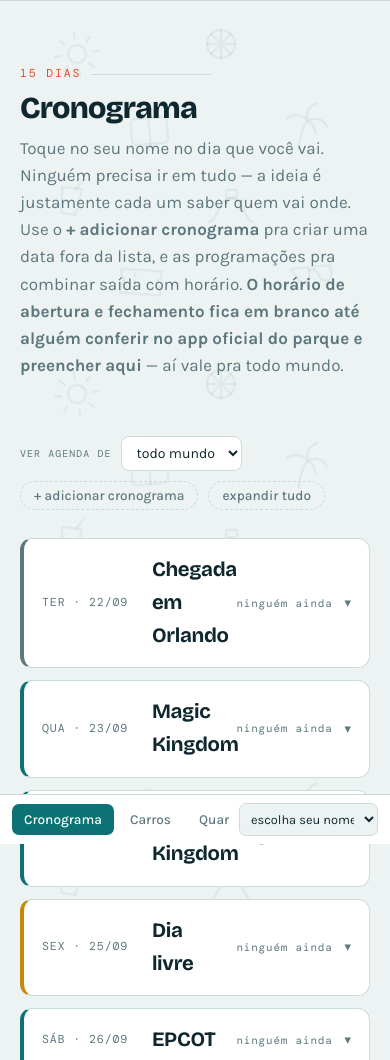
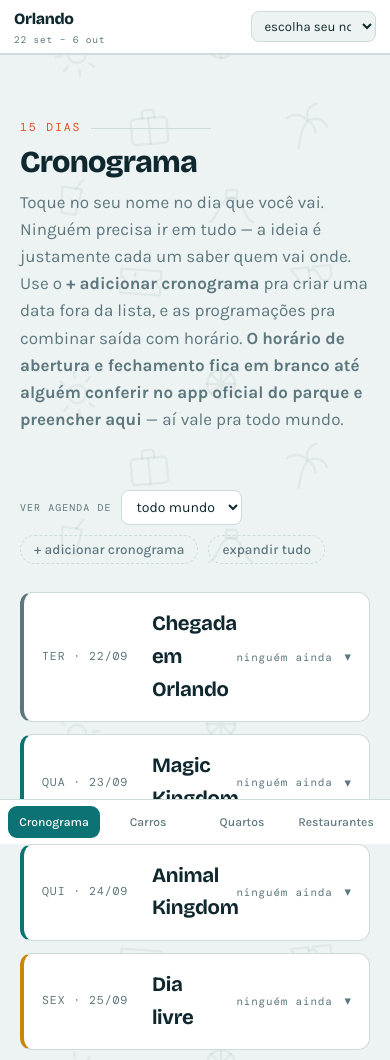
Before and after one commit to lucasoliverrosa-prog/orlando, a plain HTML site: page index.html in a window 390 px wide. Shown: the top 1060 px of the page. Drawn offline with nearby package versions, Linux system fonts and the light colour scheme; no server answers.

Commit message:
Add files via upload

```diff
--- a/index.html
+++ b/index.html
@@ -207,13 +207,22 @@
   }
   .side-link:hover{background:var(--surface-2);color:var(--ink)}
   .side-link[aria-current="true"]{background:var(--teal);color:#fff}
-  .side-foot{border-top:1px solid var(--line);padding-top:14px;display:flex;flex-direction:column;gap:6px}
-  .side-foot label{font-family:var(--mono);font-size:.6rem;letter-spacing:.12em;text-transform:uppercase;color:var(--muted)}
-  .side-foot select{
-    font-family:var(--body);font-size:.9rem;padding:8px 9px;border-radius:7px;
-    border:1px solid var(--line);background:var(--paper);color:var(--ink);width:100%;
-  }
-  .viewport{margin-left:212px;min-height:100vh}
+  .apptop{
+    position:fixed;top:0;left:212px;right:0;z-index:35;height:calc(54px + env(safe-area-inset-top, 0px));
+    padding:env(safe-area-inset-top, 0px) 18px 0;
+    background:var(--surface);border-bottom:1px solid var(--line);
+    display:flex;align-items:center;gap:12px;
+  }
+  .apptop-brand{display:none;font-family:var(--display);font-weight:800;font-size:1.05rem;letter-spacing:-.02em}
+  .apptop-brand b{font-family:var(--mono);font-size:.6rem;font-weight:400;letter-spacing:.08em;
+    color:var(--muted);display:block;margin-top:1px}
+  .apptop-who{display:flex;align-items:center;gap:8px;margin-left:auto}
+  .apptop-who label{font-family:var(--mono);font-size:.6rem;letter-spacing:.12em;
+    text-transform:uppercase;color:var(--muted);white-space:nowrap}
+  .apptop-who select{font-family:var(--body);font-size:.88rem;padding:7px 10px;border-radius:8px;
+    border:1px solid var(--line);background:var(--paper);color:var(--ink);max-width:11em}
+  .viewport{margin-left:212px;min-height:100vh;padding-top:calc(54px + env(safe-area-inset-top, 0px))}
+  .topbar{top:calc(54px + env(safe-area-inset-top, 0px))}
   .view{display:none}
   .view.on{display:block}
   .viewpad{padding-block:clamp(30px,5vw,58px)}
@@ -223,19 +232,19 @@
 
   @media (max-width:860px){
     .sidebar{
-      left:0;right:0;top:auto;bottom:0;width:auto;flex-direction:row;align-items:center;gap:10px;
+      left:0;right:0;top:auto;bottom:0;width:auto;flex-direction:row;align-items:stretch;gap:0;
       border-right:none;border-top:1px solid var(--line);
-      padding:8px 12px calc(8px + env(safe-area-inset-bottom, 0px));
+      padding:6px 8px calc(6px + env(safe-area-inset-bottom, 0px));
     }
     .side-brand{display:none}
-    .side-foot{border-top:none;padding-top:0;flex:none;max-width:38%}
-    .side-foot label{display:none}
-    .side-foot select{font-size:.8rem;padding:7px}
-    .side-nav{flex-direction:row;gap:4px;overflow-x:auto;scrollbar-width:none}
-    .side-nav::-webkit-scrollbar{display:none}
-    .side-link{white-space:nowrap;font-size:.85rem;padding:8px 12px}
-    .viewport{margin-left:0;padding-bottom:78px}
-    .topbar{top:0}
+    .side-nav{flex-direction:row;gap:2px;overflow:visible;width:100%}
+    .side-link{flex:1 1 0;min-width:0;text-align:center;font-size:.76rem;padding:9px 2px;
+      white-space:nowrap;overflow:hidden;text-overflow:ellipsis;border-radius:9px}
+    .apptop{left:0;padding-inline:14px}
+    .apptop-brand{display:block;font-size:.98rem}
+    .apptop-who label{display:none}
+    .apptop-who select{font-size:.82rem;padding:6px 8px;max-width:9.5em}
+    .viewport{margin-left:0;padding-bottom:74px}
   }
 
   /* ---------- cronograma ---------- */
@@ -483,11 +492,15 @@
     <button type="button" class="side-link" data-view="restaurantes">Restaurantes</button>
     <button type="button" class="side-link" data-view="reuniao" id="linkReuniao" hidden>Reunião</button>
   </div>
-  <div class="side-foot">
-    <label for="whoAmI">Quem é você</label>
+</nav>
+
+<header class="apptop">
+  <span class="apptop-brand">Orlando <b>22 set – 6 out</b></span>
+  <div class="apptop-who">
+    <label for="whoAmI">Você é</label>
     <select id="whoAmI"><option value="">escolha seu nome</option></select>
   </div>
-</nav>
+</header>
 
 <div class="viewport">
 
@@ -505,7 +518,7 @@
     <p class="eyebrow">4 carros</p>
     <h2 class="view-h">Carros</h2>
     <p class="section-note">Quem está em cada carro e quantos lugares sobram. Dá pra ajustar a quantidade de lugares quando vocês virem os carros de verdade.</p>
-    <div id="carros" class="cards"></div>
+    <div id="listaCarros" class="cards"></div>
   </div>
 </section>
 
@@ -514,7 +527,7 @@
     <p class="eyebrow">7 quartos</p>
     <h2 class="view-h">Quartos</h2>
     <p class="section-note">Quem dorme onde e qual banheiro é de quem. Os quartos 4 e 5 dividem o mesmo banheiro (Jack e Jill) — combinem horário entre vocês. Dá pra trocar de quarto aqui mesmo. <strong>Quartos 1 e 2 no térreo; do 3 ao 7 no andar de cima.</strong></p>
-    <div id="quartos" class="cards"></div>
+    <div id="listaQuartos" class="cards"></div>
   </div>
 </section>
 
@@ -1744,7 +1757,7 @@
 
   /* ---------- carros ---------- */
   function pintaCarros(){
-    var alvo=document.getElementById('carros'); if(!alvo) return;
+    var alvo=document.getElementById('listaCarros'); if(!alvo) return;
     if(digitando(alvo)) return;
     alvo.innerHTML='';
     var ondeC=mapaOnde('carros',CARROS);
@@ -1775,7 +1788,7 @@
 
   /* ---------- quartos ---------- */
   function pintaQuartos(){
-    var alvo=document.getElementById('quartos'); if(!alvo) return;
+    var alvo=document.getElementById('listaQuartos'); if(!alvo) return;
     if(digitando(alvo)) return;
     alvo.innerHTML='';
     var ondeQ=mapaOnde('quartos',QUARTOS);
```
